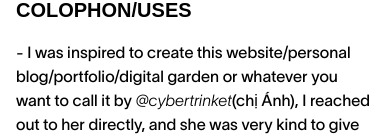
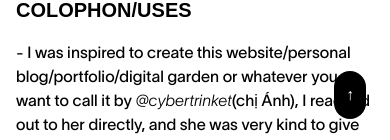
Before and after one commit to vumihn/hoaibao-imaginative, a Next.js app: page /about/contact in a window 390 px wide. Shown: the part 701-841 px from the top of the page. Built offline with nearby package versions, Linux system fonts and the light colour scheme; a web font is replaced by a local one.

Commit message:
back to top button

```diff
--- a/app/about/contact/page.tsx
+++ b/app/about/contact/page.tsx
@@ -32,6 +32,12 @@ export default function Home() {
           <div className="md:hidden sticky bottom-6 right-6 z-50">
             <DarkToggle />
           </div>
+          <button
+            onClick={() => window.scrollTo({top: 0, behavior: 'smooth'})}
+            className="fixed bottom-6 right-6 bg-black dark:bg-white text-white dark:text-black p-3 rounded-full md:hidden"
+          >
+            ↑
+          </button>
 
         <div className="max-w-6xl mx-auto grid grid-cols-10 md:grid-cols-8 gap-4">
           <div className="hidden md:block md:fixed md:top-12 md:right-12 md:z-50">
@@ -55,7 +61,7 @@ export default function Home() {
                           <div className="absolute inset-0 bg-opacity-0 group-hover:bg-opacity-40
                               transition-all duration-300 flex items-start justify-end md:p-1">
                             <span className="text-white font-serif text-xs md:text-sm italic font-light opacity-0 group-hover:opacity-100 transition-opacity duration-300">
-                                taken by @lana
+                                @lana
                             </span>
                         </div>
                     </div>
```
